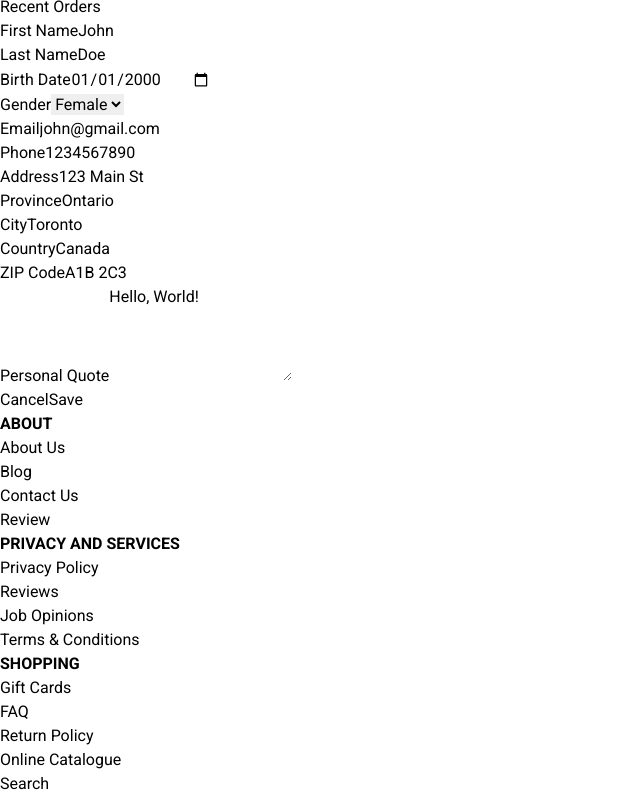
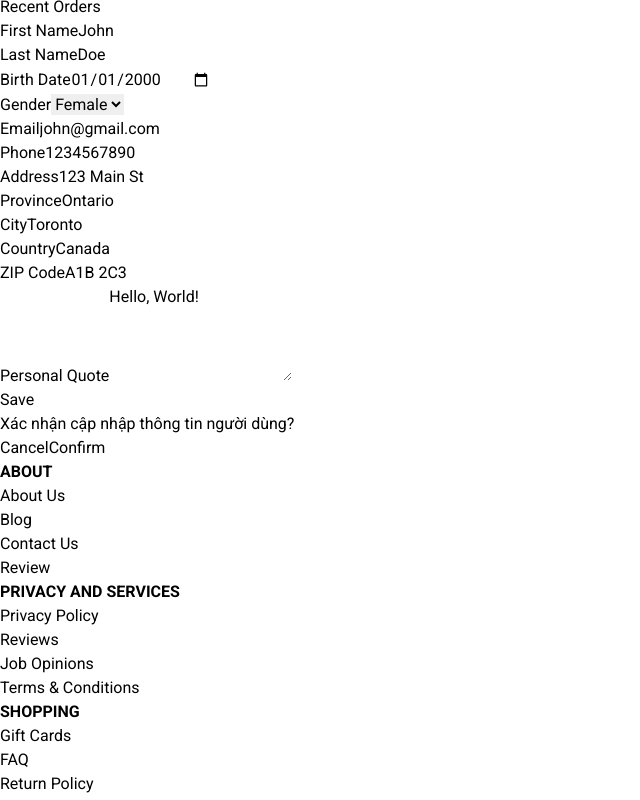
Before and after one commit to Nanome203/TechMart, a React (Vite) app: page /profile in a window 1280 px wide. Both pictures are taken after a click on the button "Save". Shown: the part 1725-2525 px from the top of the page, without its empty margins (0-640 px from the left). Built offline with nearby package versions, Linux system fonts and the light colour scheme.

Commit message:
update Profile Screen
add Modal

```diff
--- a/src/routes/Profile/ManageProfile.jsx
+++ b/src/routes/Profile/ManageProfile.jsx
@@ -28,6 +28,43 @@ function ManageProfile() {
   const [country, setCountry] = useState(user.country);
   const [zipCode, setZipCode] = useState(user.zipCode);
   const [personalQuote, setPersonalQuote] = useState(user.personalQuote);
+
+  const [openModal, setOpenModal] = useState(false);
+  const openModalHandler = () => {
+    setOpenModal(true);
+  };
+  const closeModalHandler = () => {
+    setOpenModal(false);
+  };
+  const saveChangesHandler = () => {
+    console.log("Save changes");
+    closeModalHandler();
+  };
+  function Modal() {
+    return (
+      <div className="fixed inset-0 flex items-center justify-center bg-black bg-opacity-50">
+        <div className="w-6/12 rounded-md bg-white p-8">
+          <h2 className="mb-4 text-2xl font-semibold">
+            Xác nhận cập nhập thông tin người dùng?
+          </h2>
+          <div className="flex justify-end gap-4">
+            <button
+              className="h-[40px] w-[100px] rounded-md border-2 border-gray-300 bg-[#f5f5f5] hover:brightness-75"
+              onClick={closeModalHandler}
+            >
+              Cancel
+            </button>
+            <button
+              className="h-[40px] w-[100px] rounded-md bg-[#1173be] text-white hover:brightness-125"
+              onClick={saveChangesHandler}
+            >
+              Confirm
+            </button>
+          </div>
+        </div>
+      </div>
+    );
+  }
 
   const firstNameChange = (e) => {
     setFirstName(e.target.value);
@@ -208,13 +245,14 @@ function ManageProfile() {
       </div>
 
       <div className="mr-10 mt-4 flex justify-end gap-4">
-        <button className="h-[40px] w-[100px] rounded-md border-2 border-gray-300 bg-[#f5f5f5] hover:brightness-75">
-          Cancel
-        </button>
-        <button className="h-[40px] w-[100px] rounded-md bg-[#1173be] text-white hover:brightness-125">
+        <button
+          className="h-[40px] w-[100px] rounded-md bg-[#1173be] text-white hover:brightness-125"
+          onClick={openModalHandler}
+        >
           Save
         </button>
       </div>
+      {openModal && <Modal />}
     </div>
   );
 }
```
